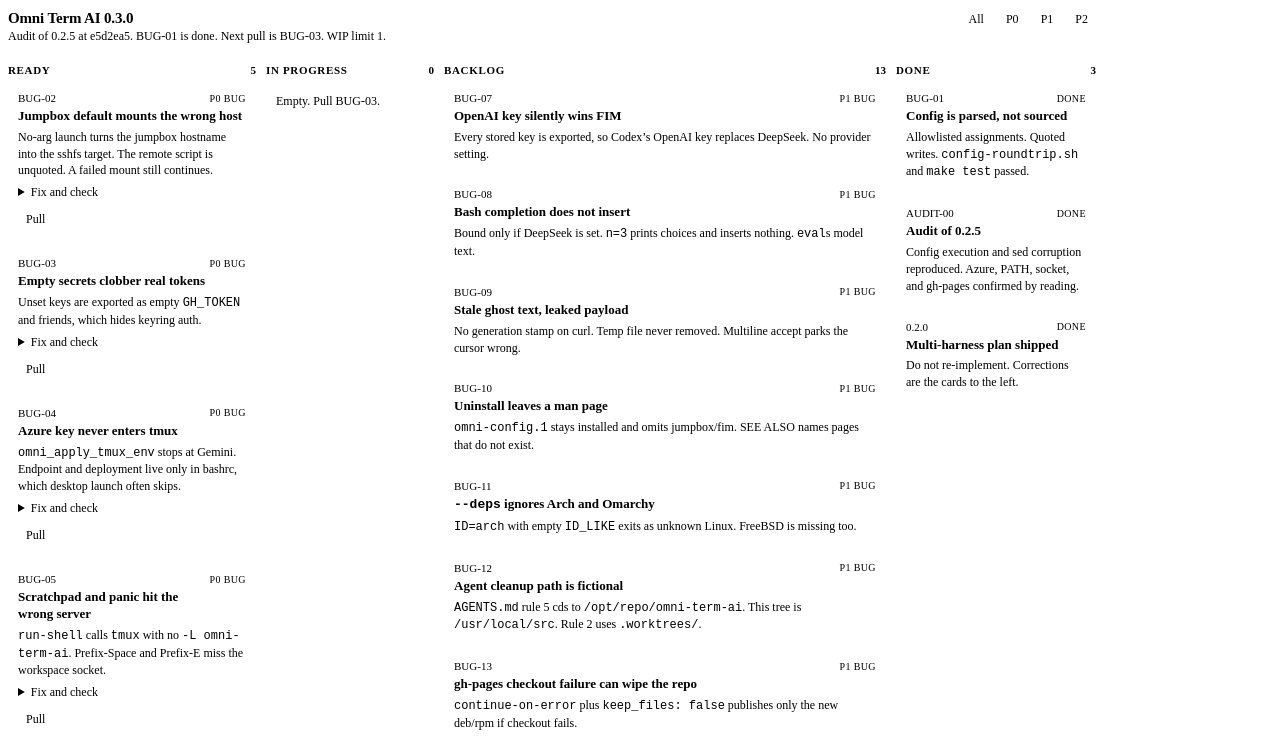
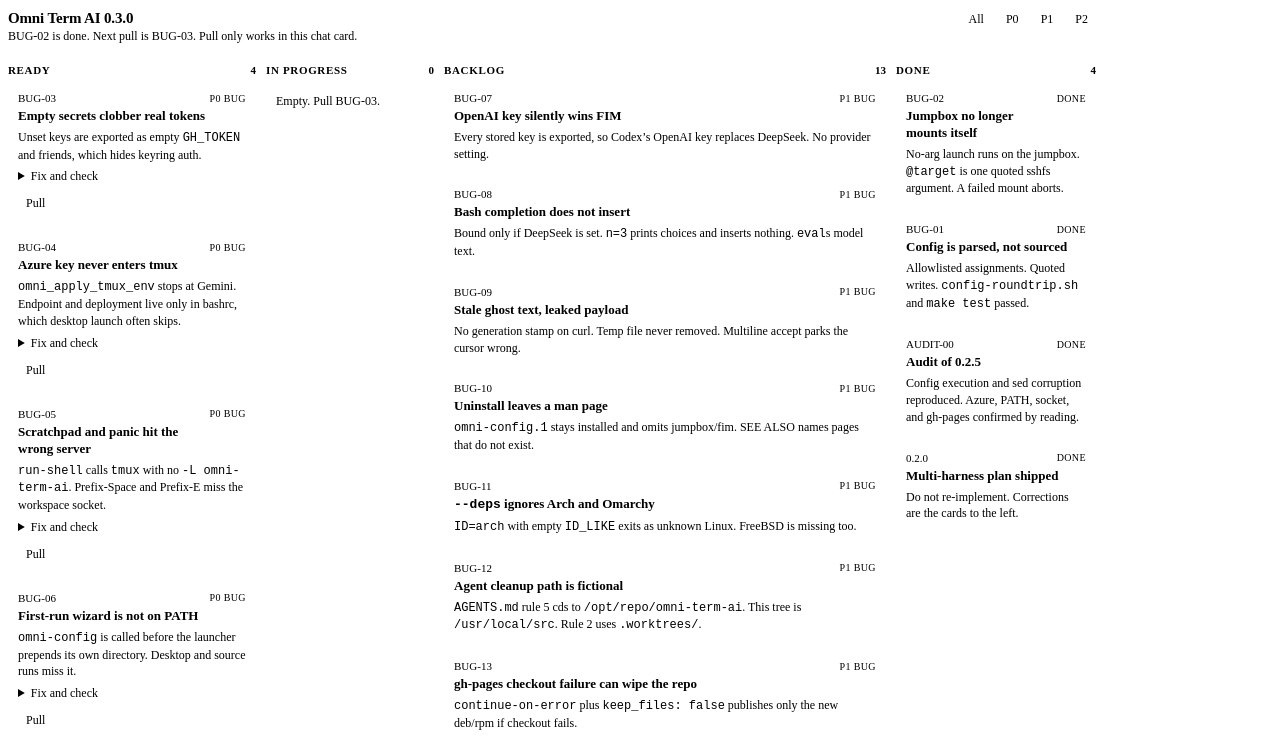
Before and after one commit to coldcanuk/omni-term-ai, a plain HTML site: page kanban.html in a window 1280 px wide. Shown: the top 746 px of the page. Drawn offline with Linux system fonts and the light colour scheme.

Commit message:
fix: stop sshfs-mounting the jumpbox as the target
A no-arg launch with a jumpbox set now SSHes there and starts a local
workspace. @target is a separate path: one quoted sshfs argument, and a
failed mount aborts instead of continuing in an empty directory.

```diff
--- a/kanban.html
+++ b/kanban.html
@@ -163,7 +163,7 @@
   <header class="top">
     <div>
       <h1>Omni Term AI 0.3.0</h1>
-      <p>Audit of 0.2.5 at e5d2ea5. BUG-01 is done. Next pull is BUG-03. WIP limit 1.</p>
+      <p>BUG-02 is done. Next pull is BUG-03. Pull only works in this chat card.</p>
     </div>
     <div class="filters" role="group" aria-label="Filter cards">
       <button type="button" aria-pressed="true" data-filter="all">All</button>
@@ -176,20 +176,6 @@
     <section class="col" data-col="ready">
       <h2>Ready <span data-count>0</span></h2>
       <div class="stack">
-        <article data-pri="P0" data-id="BUG-02">
-          <header><span class="id">BUG-02</span><span class="tag">P0 bug</span></header>
-          <h3>Jumpbox default mounts the wrong host</h3>
-          <p>No-arg launch turns the jumpbox hostname into the sshfs target. The remote script is unquoted. A failed mount still continues.</p>
-          <details>
-            <summary>Fix and check</summary>
-            <ul>
-              <li>Separate “run on the jumpbox” from <code>@target</code>.</li>
-              <li>Pass the target as one quoted argument. Abort if sshfs fails.</li>
-              <li>Check: no sshfs of the jumpbox’s own name.</li>
-            </ul>
-          </details>
-          <button class="pull" type="button" data-hermes-send="Pull BUG-02 on branch gb/audit-kanban. Split jumpbox-local from @target, quote the remote argument, and abort when sshfs fails.">Pull</button>
-        </article>
         <article data-pri="P0" data-id="BUG-03">
           <header><span class="id">BUG-03</span><span class="tag">P0 bug</span></header>
           <h3>Empty secrets clobber real tokens</h3>
@@ -201,7 +187,7 @@
               <li>Otherwise unset. Do not plant empty tmux vars.</li>
             </ul>
           </details>
-          <button class="pull" type="button" data-hermes-send="Pull BUG-03 on branch gb/audit-kanban. Export harness secrets only when non-empty so an empty GH_TOKEN cannot clobber keyring auth.">Pull</button>
+          <button class="pull" type="button" data-hermes-send="Pull BUG-03. Start a new worktree from main. Export harness secrets only when non-empty so an empty GH_TOKEN cannot clobber keyring auth.">Pull</button>
         </article>
         <article data-pri="P0" data-id="BUG-04">
           <header><span class="id">BUG-04</span><span class="tag">P0 bug</span></header>
@@ -214,7 +200,7 @@
               <li>Store endpoint and deployment in the config file.</li>
             </ul>
           </details>
-          <button class="pull" type="button" data-hermes-send="Pull BUG-04 on branch gb/audit-kanban. Inject AZURE_OPENAI_API_KEY into the tmux session and store endpoint plus deployment in config.">Pull</button>
+          <button class="pull" type="button" data-hermes-send="Pull BUG-04. Start a new worktree from main. Inject AZURE_OPENAI_API_KEY into the tmux session and store endpoint plus deployment in config.">Pull</button>
         </article>
         <article data-pri="P0" data-id="BUG-05">
           <header><span class="id">BUG-05</span><span class="tag">P0 bug</span></header>
@@ -227,7 +213,7 @@
               <li>Check against a second, default tmux server.</li>
             </ul>
           </details>
-          <button class="pull" type="button" data-hermes-send="Pull BUG-05 on branch gb/audit-kanban. Make Prefix-Space and Prefix-E run on the omni-term-ai tmux socket, not the default server.">Pull</button>
+          <button class="pull" type="button" data-hermes-send="Pull BUG-05. Start a new worktree from main. Make Prefix-Space and Prefix-E run on the omni-term-ai tmux socket, not the default server.">Pull</button>
         </article>
         <article data-pri="P0" data-id="BUG-06">
           <header><span class="id">BUG-06</span><span class="tag">P0 bug</span></header>
@@ -239,7 +225,7 @@
               <li>Resolve <code>bindir</code> first. Invoke <code>"$bindir/omni-config"</code>.</li>
             </ul>
           </details>
-          <button class="pull" type="button" data-hermes-send="Pull BUG-06 on branch gb/audit-kanban. Call the sibling omni-config by path before any PATH lookup on first run.">Pull</button>
+          <button class="pull" type="button" data-hermes-send="Pull BUG-06. Start a new worktree from main. Call the sibling omni-config by path before any PATH lookup on first run.">Pull</button>
         </article>
       </div>
     </section>
@@ -322,6 +308,11 @@
     <section class="col" data-col="done">
       <h2>Done <span data-count>0</span></h2>
       <div class="stack">
+        <article data-pri="P0" data-id="BUG-02">
+          <header><span class="id">BUG-02</span><span class="tag">done</span></header>
+          <h3>Jumpbox no longer mounts itself</h3>
+          <p>No-arg launch runs on the jumpbox. <code>@target</code> is one quoted sshfs argument. A failed mount aborts.</p>
+        </article>
         <article data-pri="P0" data-id="BUG-01">
           <header><span class="id">BUG-01</span><span class="tag">done</span></header>
           <h3>Config is parsed, not sourced</h3>
@@ -340,7 +331,7 @@
       </div>
     </section>
   </div>
-  <p class="note">Spec: <code>PLAN.md</code> on <code>gb/audit-kanban</code>. BUG-01 verified, not committed. Click Pull to start the next card.</p>
+  <p class="note">Pull sends a chat message from this card only. The side preview cannot. gb/audit-kanban was merged and deleted; the next card starts a new worktree from main.</p>
 </div>
 <script>
 (function () {
```
Also changed, not shown: PLAN.md (+6 -8 lines), README.md, 5 other files.
